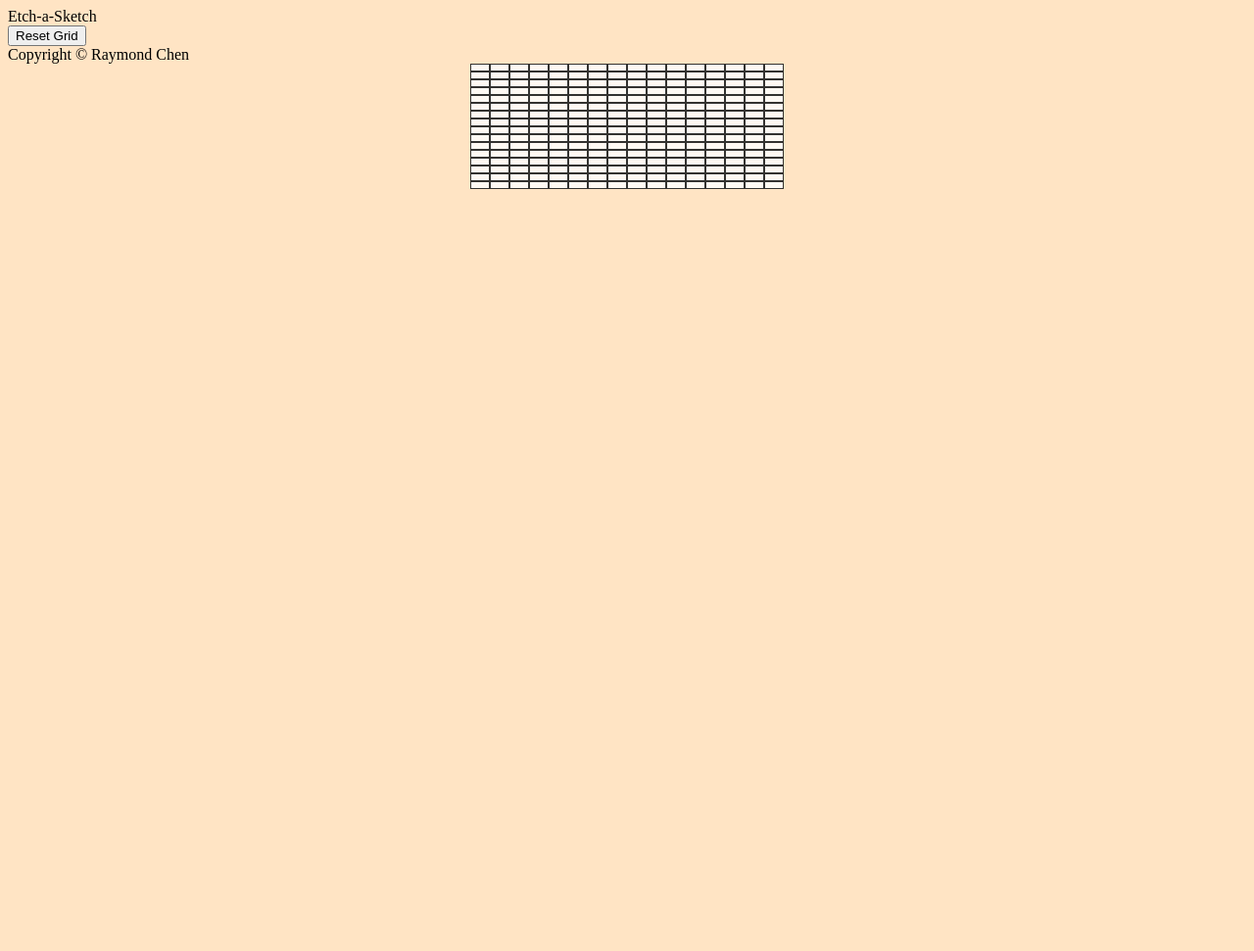
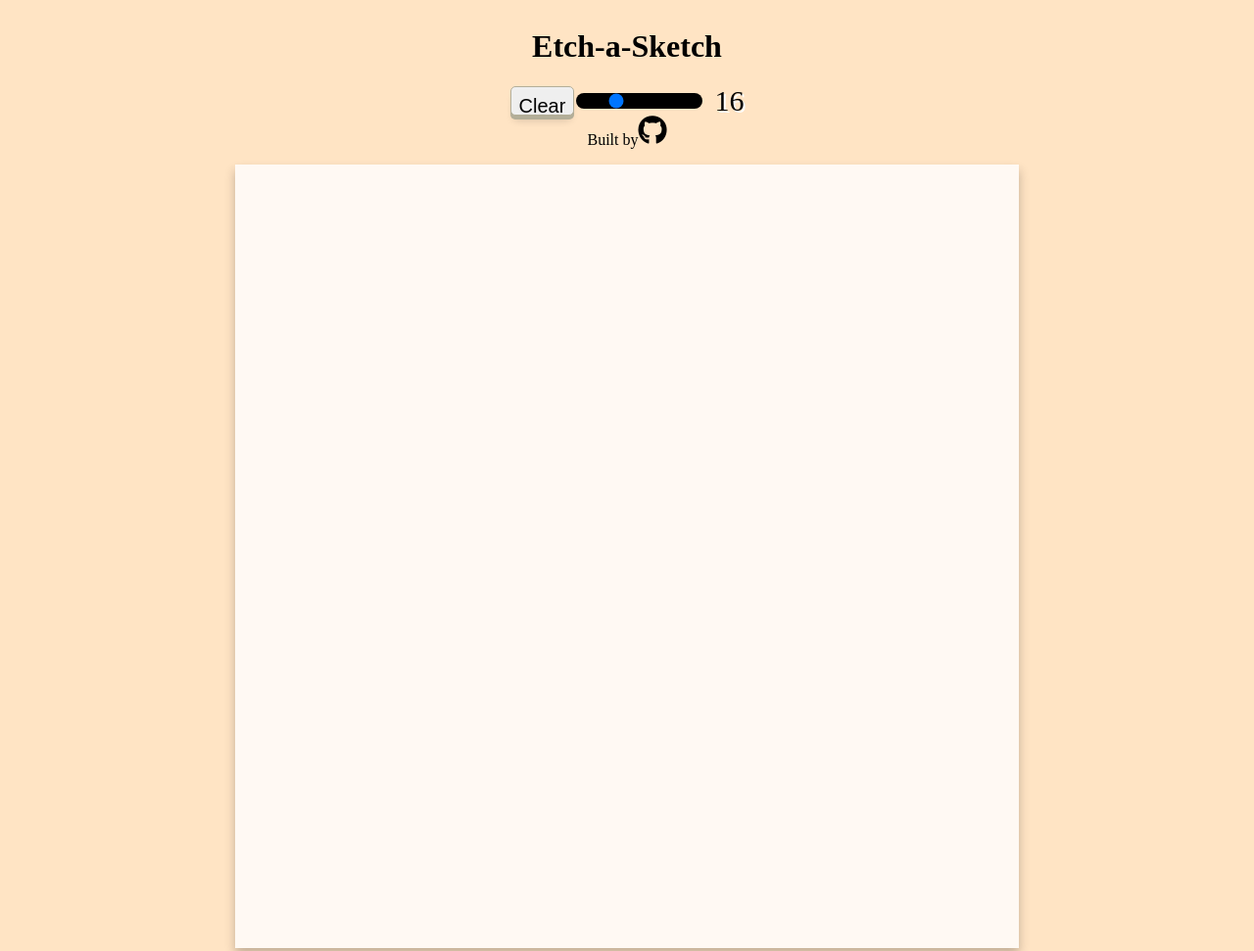
Before and after one commit to Sunjcar/Etch-a-Sketch, a plain HTML site: page index.html in a window 1280 px wide. Shown: the top 971 px of the page at 98% size. Before the commit the page ends 800 px from the top, so only its background shows below. Drawn offline with Linux system fonts and the light colour scheme.

Commit message:
Added in slider to change grid size,and clear button to clear grid

```diff
--- a/etch.js
+++ b/etch.js
@@ -1,54 +1,47 @@
-let container = document.createElement('container')
+const container = document.createElement('container')
 container.className='grid'
 container.id = 'box'
 document.body.appendChild(container);
-
+const clearBtn = document.getElementById('clear')
 
 //Creates a 16 * 16 grid
-for (let i=0; i < 256; i++){
-    let newDiv = document.createElement('div');
-    newDiv.id = 'd';
-    newDiv.className = 'grid-items';
-    container.appendChild(newDiv);
+function createGrid(){
+    for (let i = 0; i < 256; i++) {
+        const newDiv = document.createElement('div');
+        newDiv.className = 'gridItems';
+        newDiv.addEventListener('mouseover', function(event){
+            event.target.style.backgroundColor = 'black';
+        })
+        container.appendChild(newDiv);
+    }
+};
+createGrid();
 
-}
-
-//Resets grid to user input
-function newGrid(){
+//Resets grid via slider
+const slider = document.querySelector('#slider')
+const screenVal = document.querySelector('.value');
+slider.addEventListener('input', function(){
     let el = document.getElementById('box')
     while (el.firstChild){
         el.removeChild(el.firstChild);
     }
-    numGrid = parseInt(prompt("Enter desire grid 1-99"));
+    numGrid = document.getElementById('slider').value;
+    screenVal.textContent = numGrid;
     gridSize = numGrid * numGrid;
-    container.style.gridTemplateColumns = "repeat("+numGrid+", 30px)";
-    container.style.gridTemplateRows = "repeat("+numGrid+", 30 px)";
+    container.style.gridTemplateColumns = "repeat("+numGrid+",1fr)";
+    container.style.gridTemplateRows = "repeat("+numGrid+",1fr)";
     for (i=0; i<gridSize; i++){
         let newDiv = document.createElement('div');
-        container.appendChild(newDiv).className = 'grid-items';
-    }
-    let grid = document.querySelectorAll('.grid-items');
-grid.forEach(item => item.addEventListener('mouseover', (e) => {
-    changeColor(item);
-
-}));
-}
-
-let resetBtn = document.getElementById('btn');
-resetBtn.addEventListener('click', event => {
-    newGrid()
+        container.appendChild(newDiv).className = 'gridItems';
+        }
+        let grid = document.querySelectorAll('.gridItems');
+        grid.forEach(item => item.addEventListener('mouseover', (e) => {
+            changeColor(item);}));
 });
-
-let grid = document.querySelectorAll('.grid-items');
-grid.forEach(item => item.addEventListener('mouseover', (e) => {
-    changeColor(item);
-
-}));
 
 function changeColor(item){
   item.style.background = getRandomColor()
 }
-
 function getRandomColor() {
     let letters = "0123456789ABCDEF";
     let color = "#";
@@ -57,3 +50,23 @@ function getRandomColor() {
     }
     return color;
 }
+
+function defaultColor(){
+    let letters = "0"
+    let color = "#"
+    for (let i = 0; i < 6; i++) {
+        color += letters[Math.floor(Math.random() * 16)];
+    }
+    return color;
+}
+
+function colorBlack(item){
+    item.style.background = defaultColor()
+}
+
+clearBtn.addEventListener('click', () => {
+    let grid = document.querySelectorAll('.gridItems');
+    grid.forEach(grid => {
+        grid.style.backgroundColor = 'white';
+    })
+})
--- a/index.html
+++ b/index.html
@@ -5,14 +5,22 @@
         <meta http-equiv="X-UA-Compatible" content="IE=edge">
         <meta name="viewport" content="width=device-width, initial-scale=1.0">
         <link rel="stylesheet" href="styles.css"/>
+        <script src="https://kit.fontawesome.com/a78bb19602.js" crossorigin="anonymous"></script>
     </head>
     <body>
-        <header>
-            Etch-a-Sketch
-        </header>
-        <button id="btn">Reset Grid</button>
+        <h1>Etch-a-Sketch</h1>
+        <div class="buttons">
+            <button id="clear" class="clear">Clear</button>
+            <div class="slideValue">
+                <input type="range" min="2" max="50" value="16" id="slider">
+                <p class="value">16</p>
+            </div>
+        </div>
         <footer>
-            Copyright © Raymond Chen
+            <p>Built by </p>
+            <a href="https://github.com/Sunjcar" target="github">
+                <i class="fa-brands fa-github"></i>
+            </a>
         </footer>
         <script type="text/javascript" src="etch.js"></script>
     </body>
--- a/styles.css
+++ b/styles.css
@@ -1,16 +1,79 @@
 html{
+    position:relative;
+}
+body{
     background-color: bisque;
+    display: flex;
+    flex-direction: column;
+    align-items: center;
 }
-.grid{
+container{
+    grid-template-columns: repeat(16,1fr);
+    grid-template-rows: repeat(16,1fr);
     display:grid;
-    grid-template-columns: repeat(16,20px);
+    width:800px;
+    height:800px;
+    box-shadow: rgb(0 0 0 / 24%) 0px 6px 10px;
+}
+
+.buttons{
+    display: flex;
+    flex-direction: row;
+    width: 700px;
+    height: 30px;
     justify-content: center;
 }
+.gridItems{
+    background-color: rgba(255,255,255,.8);
+}
 
-.grid-items{
-    background-color: rgba(255,255,255,.8);
-    border: 1px solid rgba(0, 0, 0, 0.8);
-    padding: 3px;
-    max-width: 20px;
-    max-height: 20px;
+.slideValue{
+    display: flex;
+    flex-direction: row;
+    justify-content: center;
+    align-items: center;
 }
+
+#slider{
+    -webkit-appearance: none;
+    background: black;
+    outline: none;
+    border-radius: 50px;
+}
+
+
+
+.value{
+    font-size: 30px;
+    padding-left: 10px;
+    color: black;
+    text-shadow: 2px 2px white;
+}
+
+footer{
+    display:flex;
+}
+.clear{
+    --button-dark: #B3AE98;
+    padding:8px;
+    border-radius: 5px;
+    font-size: 20px;
+    border: 1px solid var(--button-dark);
+    box-shadow: 0 4px var(--button-dark),
+                0 8px 8px -4px rgb(17, 17, 17, 0.2);
+}
+.clear:active,.value:active{
+    background: var(--screen);
+}
+.clear:hover{
+    filter: brightness(1.1);
+    outline: none;
+}
+.fa-github {
+    font-size: 30px;
+    transition: 0.3s ease-in-out;
+    color: black;
+  }
+  .fa-github:hover {
+    transform: rotate(720deg) scale(1.2);
+  }
```
